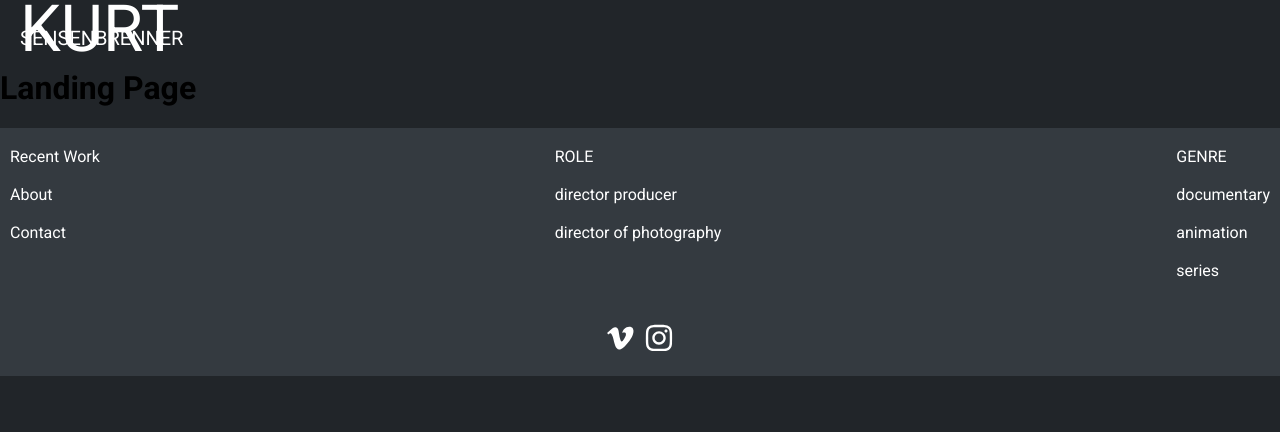
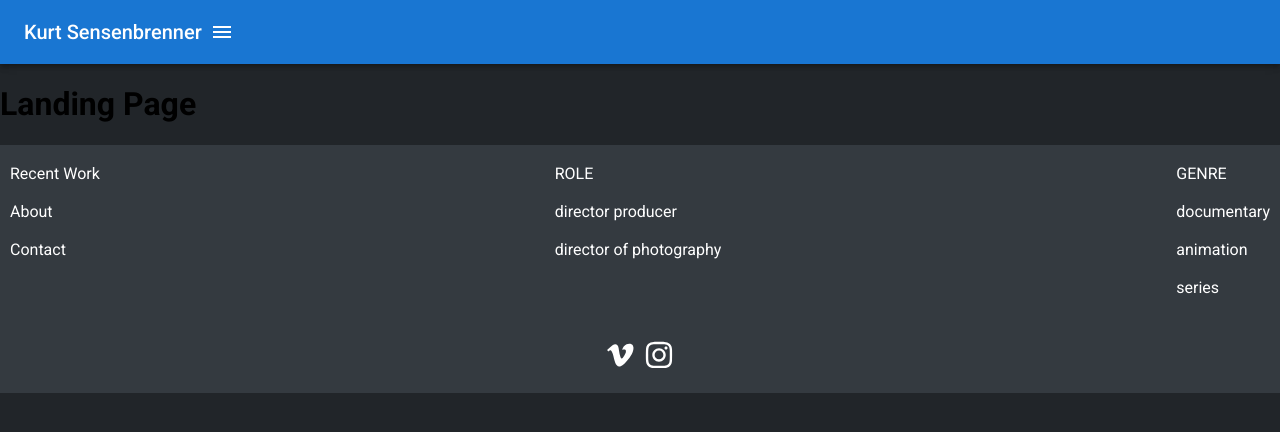
Before and after one commit to mwkwsd/sensensomething, a React (Create React App) app: page / in a window 1280 px wide. Shown: the top 432 px of the page. Built offline with nearby package versions, Linux system fonts and the light colour scheme.

Commit message:
React router v6 (#58)
* Changes made on ca;;

* Reorganize react-router

* Remove commented code

* Use nav component

* Remove unused variable

* Remove unused imports

```diff
--- a/src/App.tsx
+++ b/src/App.tsx
@@ -1,32 +1,46 @@
-import { useMemo } from 'react'
-import { BrowserRouter, Routes, Route } from 'react-router-dom'
+import { createBrowserRouter, RouterProvider } from 'react-router-dom'
 import Home from './components/templates/Home'
 import Contact from './components/templates/Contact'
 import { VideoListPage } from './components/templates/VideoListPage'
 import SeriesPage from './components/templates/SeriesPage'
 import AnimationPage from './components/templates/AnimationPage'
-import { Header } from './components/molecules/headers/Header'
 import { ThemeProvider } from '@mui/material/styles'
 import { kurtTheme } from './theme'
-import { Footer } from './components/organisms/Footer/Footer'
+import { KurtApp } from './components/pages/kurtApp/KurtApp'
+
+const router = createBrowserRouter([
+  {
+    element: <KurtApp />,
+    children: [
+      {
+        path: '/contact',
+        element: <Contact />,
+      },
+      {
+        path: '/videos',
+        element: <VideoListPage />,
+      },
+      {
+        path: '/series',
+        element: <SeriesPage />,
+      },
+      {
+        path: '/series/low-phe-life',
+        element: <AnimationPage />,
+      },
+      {
+        element: <Home />,
+        index: true,
+      },
+    ],
+  },
+])
 
 function App() {
-  const memoizedFooter = useMemo(() => <Footer />, [])
-
   return (
     <>
       <ThemeProvider theme={kurtTheme}>
-        <BrowserRouter>
-          <Header />
-          <Routes>
-            <Route path="/" element={<Home />} />
-            <Route path="/contact" element={<Contact />} />
-            <Route path="/videos" element={<VideoListPage />} />
-            <Route path="/series" element={<SeriesPage />} />
-            <Route path="/animation" element={<AnimationPage />} />
-          </Routes>
-          {memoizedFooter}
-        </BrowserRouter>
+        <RouterProvider router={router}></RouterProvider>
       </ThemeProvider>
     </>
   )
--- /dev/null
+++ b/src/components/pages/kurtApp/KurtApp.tsx
@@ -0,0 +1,16 @@
+import { Outlet } from 'react-router-dom'
+import NavBar from '../../templates/NavBar'
+import { Footer } from '../../organisms/Footer/Footer'
+import { useMemo } from 'react'
+
+export function KurtApp() {
+  const navBar = useMemo(() => <NavBar />, [])
+  const footer = useMemo(() => <Footer />, [])
+  return (
+    <>
+      {navBar}
+      <Outlet />
+      {footer}
+    </>
+  )
+}
--- a/src/components/templates/NavBar.tsx
+++ b/src/components/templates/NavBar.tsx
@@ -1,7 +1,14 @@
-import { useState } from "react";
-import {AppBar, Box, Drawer, IconButton, Toolbar, Typography} from "@mui/material"
-import MenuIcon from '@mui/icons-material/Menu';
-import { NavList } from "../molecules/NavList"
+import { useState } from 'react'
+import {
+  AppBar,
+  Box,
+  Drawer,
+  IconButton,
+  Toolbar,
+  Typography,
+} from '@mui/material'
+import MenuIcon from '@mui/icons-material/Menu'
+import { NavList } from '../molecules/NavList'
 
 function NavBar() {
   const [menuOpen, setMenuOpen] = useState(false)
@@ -13,7 +20,7 @@ function NavBar() {
   return (
     <Box sx={{ display: 'flex' }}>
       {/* styles WIP */}
-      <AppBar>
+      <AppBar position="sticky">
         <Toolbar>
           <Typography variant="h6" noWrap component="div">
             Kurt Sensenbrenner
@@ -28,7 +35,9 @@ function NavBar() {
           </IconButton>
         </Toolbar>
       </AppBar>
+
       <Drawer
+        component="nav"
         variant="temporary"
         anchor="right"
         open={menuOpen}
--- a/src/index.tsx
+++ b/src/index.tsx
@@ -1,17 +1,13 @@
-import React from 'react';
-import ReactDOM from 'react-dom/client';
-import './index.css';
-import App from './App';
-import reportWebVitals from './reportWebVitals';
-import { ThemeProvider } from '@mui/material/styles';
-import { kurtTheme } from './theme';
+import React from 'react'
+import ReactDOM from 'react-dom/client'
+import './index.css'
+import App from './App'
+import reportWebVitals from './reportWebVitals'
 
 const root = ReactDOM.createRoot(document.getElementById('root') as HTMLElement)
 root.render(
   <React.StrictMode>
-    <ThemeProvider theme={kurtTheme}>
-      <App />
-    </ThemeProvider>
+    <App />
   </React.StrictMode>
 )
 
```
